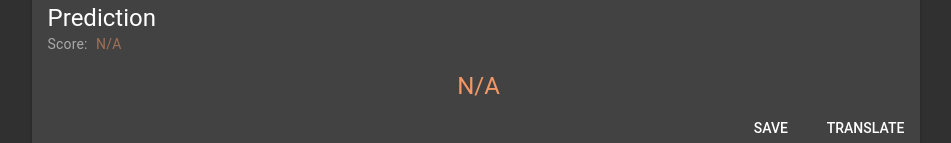
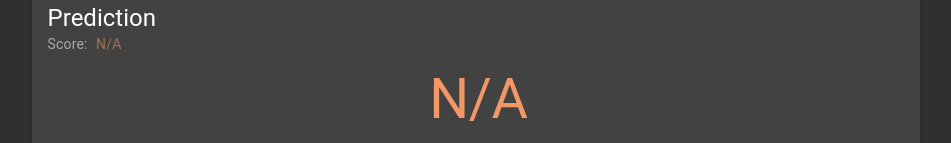
Before and after one commit to JeaSoup/DA355A-Project, a Vue app in the folder da355a-project/: page / in a window 1280 px wide. Shown: the part 809-952 px from the top of the page, without its empty margins (164-1115 px from the left). Built offline with nearby package versions, Linux system fonts and the light colour scheme.

Commit message:
minor changes

```diff
--- a/da355a-project/src/components/Webcam.vue
+++ b/da355a-project/src/components/Webcam.vue
@@ -17,7 +17,7 @@
           <span class="md-subhead">Score: <span id="score">{{predictionScore}}</span> </span>
         </md-card-header>
 
-        <span class="md-layout md-headline md-alignment-center"><span id="object">{{predictionClass}}</span></span>
+        <span class="md-layout md-display-3 md-alignment-center"><span id="object">{{predictionClass}}</span></span>
         <md-card-actions>
           <md-button>Save</md-button>
           <md-button>Translate</md-button>
```
